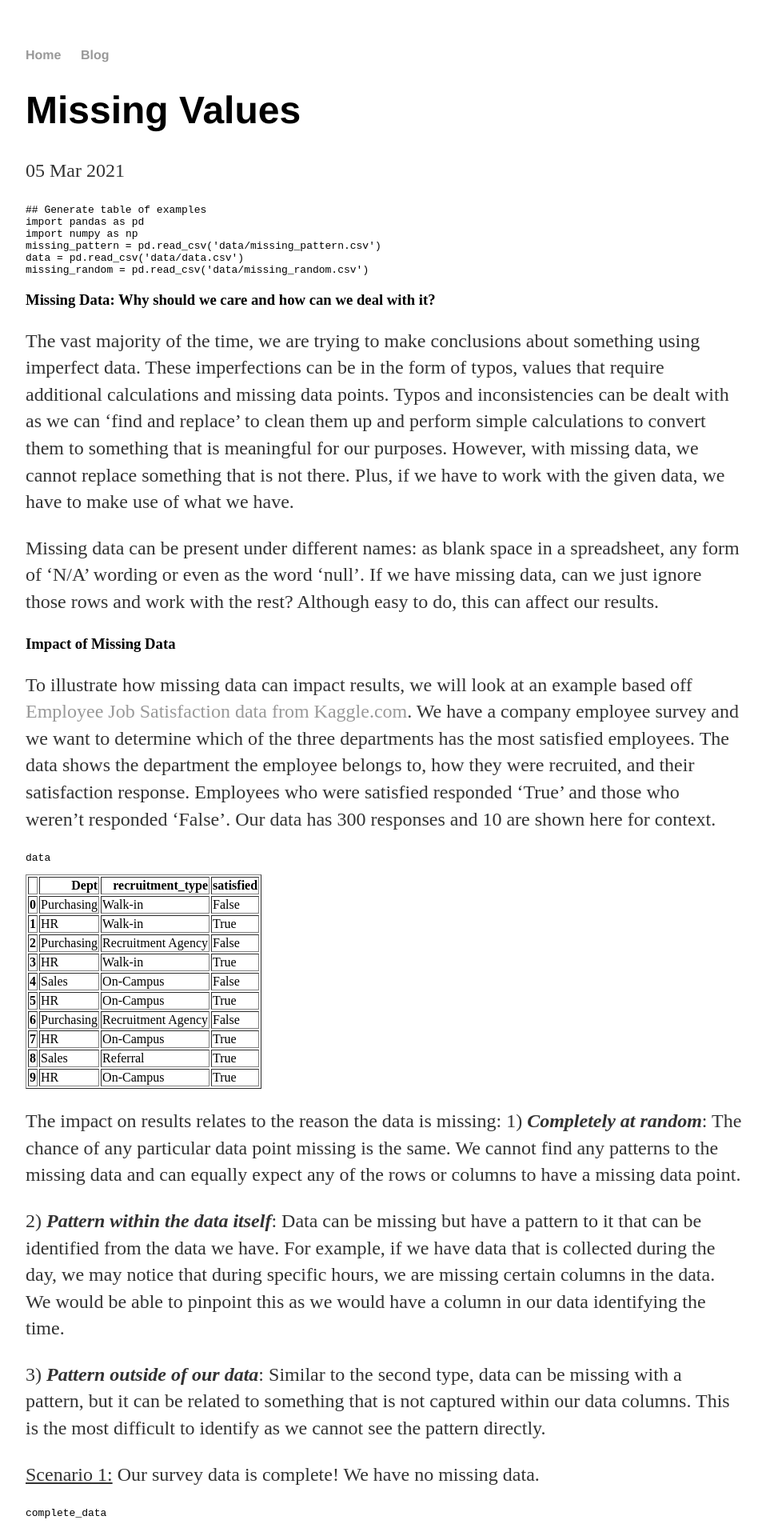
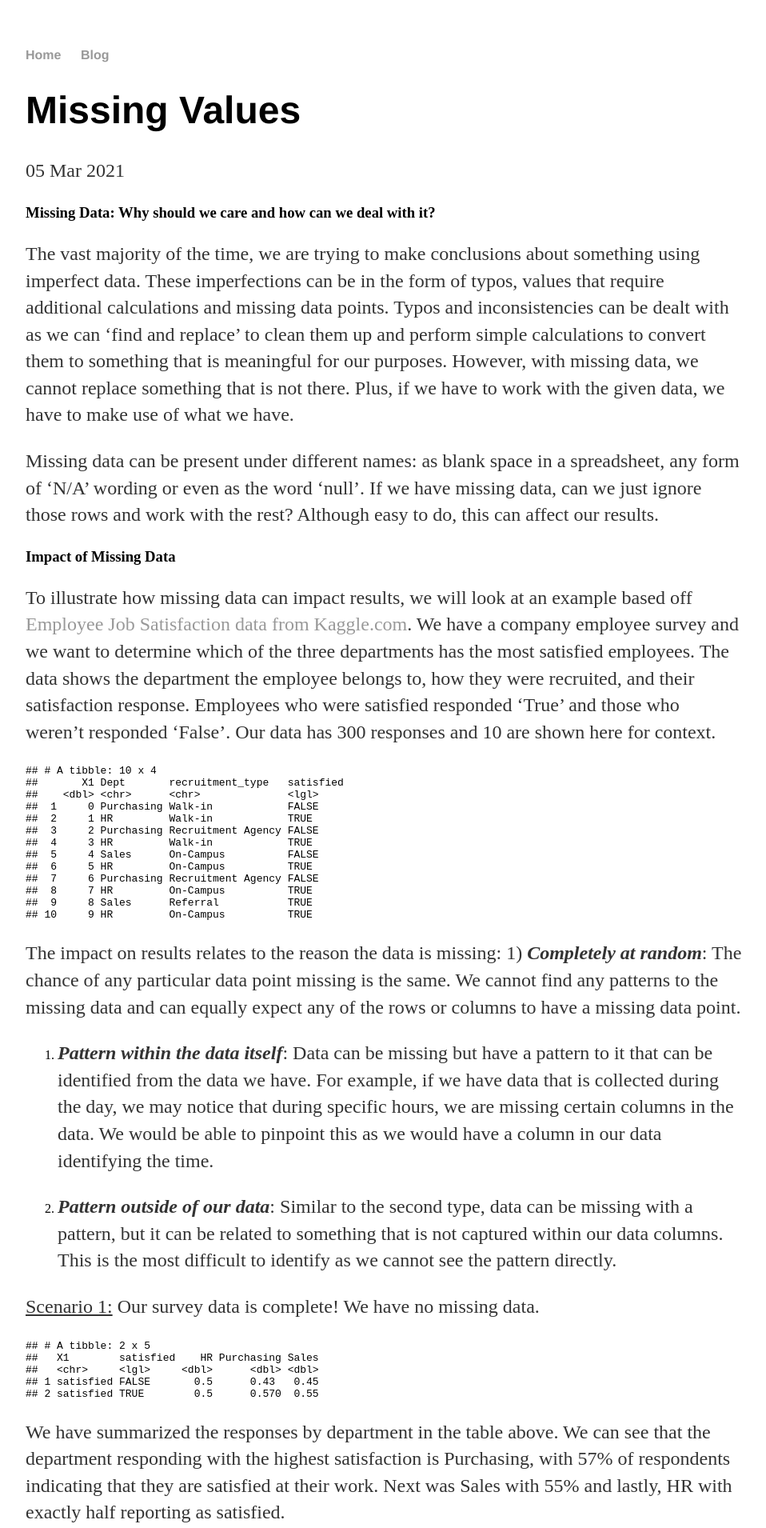
Before and after one commit to d-sel/d-sel.github.io, a Jekyll site: the page built from _posts/2021-03-05-missing-values.md, in a window 1280 px wide. Shown: the top 1910 px of the page at 80% size, without its empty margins (160-1118 px from the left). Built offline with Jekyll 4.4.1, drawn with Linux system fonts in a browser that asks for light colours; our own code applies the rules of GitHub Pages for plain Markdown files; some of the changed text lies outside the part shown.

````diff
--- a/_posts/2021-03-05-missing-values.md
+++ b/_posts/2021-03-05-missing-values.md
@@ -1,330 +1,146 @@
-```python
-## Generate table of examples
-import pandas as pd
-import numpy as np
-missing_pattern = pd.read_csv('data/missing_pattern.csv')
-data = pd.read_csv('data/data.csv')
-missing_random = pd.read_csv('data/missing_random.csv')
-```
-
 ### Missing Data: Why should we care and how can we deal with it?
 
-The vast majority of the time, we are trying to make conclusions about something using imperfect data. These imperfections can be in the form of typos, values that require additional calculations and missing data points. Typos and inconsistencies can be dealt with as we can ‘find and replace’ to clean them up and perform simple calculations to convert them to something that is meaningful for our purposes. However, with missing data, we cannot replace something that is not there. Plus, if we have to work with the given data, we have to make use of what we have.
+The vast majority of the time, we are trying to make conclusions about
+something using imperfect data. These imperfections can be in the form
+of typos, values that require additional calculations and missing data
+points. Typos and inconsistencies can be dealt with as we can ‘find and
+replace’ to clean them up and perform simple calculations to convert
+them to something that is meaningful for our purposes. However, with
+missing data, we cannot replace something that is not there. Plus, if we
+have to work with the given data, we have to make use of what we have.
 
-Missing data can be present under different names: as  blank space in a spreadsheet, any form of ‘N/A’ wording or even as the word ‘null’.
-If we have missing data, can we just ignore those rows and work with the rest? Although easy to do, this can affect our results.
+Missing data can be present under different names: as blank space in a
+spreadsheet, any form of ‘N/A’ wording or even as the word ‘null’. If we
+have missing data, can we just ignore those rows and work with the rest?
+Although easy to do, this can affect our results.
 
 ### Impact of Missing Data
 
-To illustrate how missing data can impact results, we will look at an example based off [Employee Job Satisfaction data from Kaggle.com](https://www.kaggle.com/mohamedharris/employee-satisfaction-index-dataset). We have a company employee survey and we want to determine which of the three departments has the most satisfied employees. The data shows the department the employee belongs to, how they were recruited, and their satisfaction response. Employees who were satisfied responded 'True' and those who weren't responded 'False'. Our data has 300 responses and 10 are shown here for context.
+To illustrate how missing data can impact results, we will look at an
+example based off [Employee Job Satisfaction data from
+Kaggle.com](https://www.kaggle.com/mohamedharris/employee-satisfaction-index-dataset).
+We have a company employee survey and we want to determine which of the
+three departments has the most satisfied employees. The data shows the
+department the employee belongs to, how they were recruited, and their
+satisfaction response. Employees who were satisfied responded ‘True’ and
+those who weren’t responded ‘False’. Our data has 300 responses and 10
+are shown here for context.
 
+    ## # A tibble: 10 x 4
+    ##       X1 Dept       recruitment_type   satisfied
+    ##    <dbl> <chr>      <chr>              <lgl>
+    ##  1     0 Purchasing Walk-in            FALSE
+    ##  2     1 HR         Walk-in            TRUE
+    ##  3     2 Purchasing Recruitment Agency FALSE
+    ##  4     3 HR         Walk-in            TRUE
+    ##  5     4 Sales      On-Campus          FALSE
+    ##  6     5 HR         On-Campus          TRUE
+    ##  7     6 Purchasing Recruitment Agency FALSE
+    ##  8     7 HR         On-Campus          TRUE
+    ##  9     8 Sales      Referral           TRUE
+    ## 10     9 HR         On-Campus          TRUE
 
-```python
-data
-```
+The impact on results relates to the reason the data is missing: 1)
+***Completely at random***: The chance of any particular data point
+missing is the same. We cannot find any patterns to the missing data and
+can equally expect any of the rows or columns to have a missing data
+point.
 
+1.  ***Pattern within the data itself***: Data can be missing but have a
+    pattern to it that can be identified from the data we have. For
+    example, if we have data that is collected during the day, we may
+    notice that during specific hours, we are missing certain columns in
+    the data. We would be able to pinpoint this as we would have a
+    column in our data identifying the time.
 
-
-
-<div>
-<style scoped>
-    .dataframe tbody tr th:only-of-type {
-        vertical-align: middle;
-    }
-
-    .dataframe tbody tr th {
-        vertical-align: top;
-    }
-
-    .dataframe thead th {
-        text-align: right;
-    }
-</style>
-<table border="1" class="dataframe">
-  <thead>
-    <tr style="text-align: right;">
-      <th></th>
-      <th>Dept</th>
-      <th>recruitment_type</th>
-      <th>satisfied</th>
-    </tr>
-  </thead>
-  <tbody>
-    <tr>
-      <th>0</th>
-      <td>Purchasing</td>
-      <td>Walk-in</td>
-      <td>False</td>
-    </tr>
-    <tr>
-      <th>1</th>
-      <td>HR</td>
-      <td>Walk-in</td>
-      <td>True</td>
-    </tr>
-    <tr>
-      <th>2</th>
-      <td>Purchasing</td>
-      <td>Recruitment Agency</td>
-      <td>False</td>
-    </tr>
-    <tr>
-      <th>3</th>
-      <td>HR</td>
-      <td>Walk-in</td>
-      <td>True</td>
-    </tr>
-    <tr>
-      <th>4</th>
-      <td>Sales</td>
-      <td>On-Campus</td>
-      <td>False</td>
-    </tr>
-    <tr>
-      <th>5</th>
-      <td>HR</td>
-      <td>On-Campus</td>
-      <td>True</td>
-    </tr>
-    <tr>
-      <th>6</th>
-      <td>Purchasing</td>
-      <td>Recruitment Agency</td>
-      <td>False</td>
-    </tr>
-    <tr>
-      <th>7</th>
-      <td>HR</td>
-      <td>On-Campus</td>
-      <td>True</td>
-    </tr>
-    <tr>
-      <th>8</th>
-      <td>Sales</td>
-      <td>Referral</td>
-      <td>True</td>
-    </tr>
-    <tr>
-      <th>9</th>
-      <td>HR</td>
-      <td>On-Campus</td>
-      <td>True</td>
-    </tr>
-  </tbody>
-</table>
-</div>
-
-
-
-The impact on results relates to the reason the data is missing:
-1)	***Completely at random***: The chance of any particular data point missing is the same.  We cannot find any patterns to the missing data and can equally expect any of the rows or columns to have a missing data point.
-
-2)	***Pattern within the data itself***: Data can be missing but have a pattern to it that can be identified from the data we have. For example, if we have data that is collected during the day, we may notice that during specific hours, we are missing certain columns in the data. We would be able to pinpoint this as we would have a column in our data identifying the time.
-
-3)	***Pattern outside of our data***: Similar to the second type, data can be missing with a pattern, but it can be related to something that is not captured within our data columns. This is the most difficult to identify as we cannot see the pattern directly.
-
-
+2.  ***Pattern outside of our data***: Similar to the second type, data
+    can be missing with a pattern, but it can be related to something
+    that is not captured within our data columns. This is the most
+    difficult to identify as we cannot see the pattern directly.
 
 <u>Scenario 1:</u> Our survey data is complete! We have no missing data.
 
+    ## # A tibble: 2 x 5
+    ##   X1        satisfied    HR Purchasing Sales
+    ##   <chr>     <lgl>     <dbl>      <dbl> <dbl>
+    ## 1 satisfied FALSE       0.5      0.43   0.45
+    ## 2 satisfied TRUE        0.5      0.570  0.55
 
-```python
-complete_data
-```
+We have summarized the responses by department in the table above. We
+can see that the department responding with the highest satisfaction is
+Purchasing, with 57% of respondents indicating that they are satisfied
+at their work. Next was Sales with 55% and lastly, HR with exactly half
+reporting as satisfied.
 
+<u>Scenario 2:</u> Our survey data has missing responses, but it’s
+completely random.
 
+    ## # A tibble: 2 x 5
+    ##   X1        satisfied    HR Purchasing Sales
+    ##   <chr>     <lgl>     <dbl>      <dbl> <dbl>
+    ## 1 satisfied FALSE       0.5      0.43  0.43
+    ## 2 satisfied TRUE        0.5      0.570 0.570
 
+Compared to our first scenario where we have no missing data, our
+results are generally similar. The percentages will fluctuate, but they
+are not very different.
 
-<div>
-<style scoped>
-    .dataframe tbody tr th:only-of-type {
-        vertical-align: middle;
-    }
+<u>Scenario 3:</u> Our survey data has missing responses, but there is a
+pattern to it.
 
-    .dataframe tbody tr th {
-        vertical-align: top;
-    }
+    ## # A tibble: 2 x 5
+    ##   X1        satisfied    HR Purchasing Sales
+    ##   <chr>     <lgl>     <dbl>      <dbl> <dbl>
+    ## 1 satisfied FALSE      0.49       0.45  0.39
+    ## 2 satisfied TRUE       0.51       0.55  0.61
 
-    .dataframe thead th {
-        text-align: right;
-    }
-</style>
-<table border="1" class="dataframe">
-  <thead>
-    <tr style="text-align: right;">
-      <th></th>
-      <th>Dept</th>
-      <th>HR</th>
-      <th>Purchasing</th>
-      <th>Sales</th>
-    </tr>
-    <tr>
-      <th></th>
-      <th>satisfied</th>
-      <th></th>
-      <th></th>
-      <th></th>
-    </tr>
-  </thead>
-  <tbody>
-    <tr>
-      <th rowspan="2" valign="top">satisfied</th>
-      <th>False</th>
-      <td>0.5</td>
-      <td>0.43</td>
-      <td>0.45</td>
-    </tr>
-    <tr>
-      <th>True</th>
-      <td>0.5</td>
-      <td>0.57</td>
-      <td>0.55</td>
-    </tr>
-  </tbody>
-</table>
-</div>
+In this scenario, there is a pattern to the missing data. If we could
+examine our data in detail, we would discover that most of the missing
+values were in the responses from Sales department employees who had
+been recruited On-Campus or using a Recruitment Agency. It turned out
+that they were more likely to not respond than to indicate that they
+were not satisfied because they were new hires. These patterns are
+usually context specific. A situation where there was a pattern outside
+of our data would be similar, except that we could not see it from the
+data we had. For instance, if there was a computer problem on the last
+day of the survey and parts of the responses from that day were not
+saved properly but we had no column indicating the day the employees
+filled out the survey.
 
-
-
-We have summarized the responses by department in the table above. We can see that the department responding with the highest satisfaction is Purchasing, with 57% of respondents indicating that they are satisfied at their work. Next was Sales with 55% and lastly, HR with exactly half reporting as satisfied.
-
-<u>Scenario 2:</u> Our survey data has missing responses, but it's completely random.
-
-
-```python
-missing_random
-```
-
-
-
-
-<div>
-<style scoped>
-    .dataframe tbody tr th:only-of-type {
-        vertical-align: middle;
-    }
-
-    .dataframe tbody tr th {
-        vertical-align: top;
-    }
-
-    .dataframe thead th {
-        text-align: right;
-    }
-</style>
-<table border="1" class="dataframe">
-  <thead>
-    <tr style="text-align: right;">
-      <th></th>
-      <th>Dept</th>
-      <th>HR</th>
-      <th>Purchasing</th>
-      <th>Sales</th>
-    </tr>
-    <tr>
-      <th></th>
-      <th>satisfied</th>
-      <th></th>
-      <th></th>
-      <th></th>
-    </tr>
-  </thead>
-  <tbody>
-    <tr>
-      <th rowspan="2" valign="top">satisfied</th>
-      <th>False</th>
-      <td>0.5</td>
-      <td>0.43</td>
-      <td>0.43</td>
-    </tr>
-    <tr>
-      <th>True</th>
-      <td>0.5</td>
-      <td>0.57</td>
-      <td>0.57</td>
-    </tr>
-  </tbody>
-</table>
-</div>
-
-
-
-Compared to our first scenario where we have no missing data, our results are generally similar. The percentages will fluctuate, but they are not very different.
-
-<u>Scenario 3:</u> Our survey data has missing responses, but there is a pattern to it.
-
-
-```python
-missing_pattern
-```
-
-
-
-
-<div>
-<style scoped>
-    .dataframe tbody tr th:only-of-type {
-        vertical-align: middle;
-    }
-
-    .dataframe tbody tr th {
-        vertical-align: top;
-    }
-
-    .dataframe thead th {
-        text-align: right;
-    }
-</style>
-<table border="1" class="dataframe">
-  <thead>
-    <tr style="text-align: right;">
-      <th></th>
-      <th>Dept</th>
-      <th>HR</th>
-      <th>Purchasing</th>
-      <th>Sales</th>
-    </tr>
-    <tr>
-      <th></th>
-      <th>satisfied</th>
-      <th></th>
-      <th></th>
-      <th></th>
-    </tr>
-  </thead>
-  <tbody>
-    <tr>
-      <th rowspan="2" valign="top">satisfied</th>
-      <th>False</th>
-      <td>0.49</td>
-      <td>0.45</td>
-      <td>0.39</td>
-    </tr>
-    <tr>
-      <th>True</th>
-      <td>0.51</td>
-      <td>0.55</td>
-      <td>0.61</td>
-    </tr>
-  </tbody>
-</table>
-</div>
-
-
-
-In this scenario, there is a pattern to the missing data. If we could examine our data in detail, we would discover that most of the missing values were in the responses from Sales department employees who had been recruited On-Campus or using a Recruitment Agency. It turned out that they were more likely to not respond than to indicate that they were not satisfied because they were new hires. These patterns are usually context specific. A situation where there was a pattern outside of our data would be similar, except that we could not see it from the data we had. For instance, if there was a computer problem on the last day of the survey and parts of the responses from that day were not saved properly but we had no column indicating the day the employees filled out the survey.
-
-If we take the approach of ignoring rows with missing responses, we overstate our percentage of satisfied employees. We can see that the percentage of Sales employees reporting as satisfied is up to 61%, higher than both Scenario 1 and 2.
+If we take the approach of ignoring rows with missing responses, we
+overstate our percentage of satisfied employees. We can see that the
+percentage of Sales employees reporting as satisfied is up to 61%,
+higher than both Scenario 1 and 2.
 
 ### Fixing Missing Data
 
-Once we have determined the type of missing data, we can now deal with it appropriately:
-- If our data is missing completely at random (scenario 2), then it is safe to ignore those rows. Prior to doing any sort of calculations with the data, we safely eliminate those rows and continue our work.
+Once we have determined the type of missing data, we can now deal with
+it appropriately:
 
-- If our missing data has a pattern within or outside of the dataset (scenario 3), we cannot ignore the rows. Instead, we should fill them with an appropriate value. This process is called imputation and there are many approaches that can be taken, some of which are simpler and others that require statistical calculations.
+-   If our data is missing completely at random (scenario 2), then it is
+    safe to ignore those rows. Prior to doing any sort of calculations
+    with the data, we safely eliminate those rows and continue our work.
 
-With numeric data, one of the simple approaches we can take is to populate the missing values of a column using the mean or mode (most frequent) of that column's existing data. An approach with text data is to group the rows and give all of the missing values within the same group the same value which helps to reflect some of the differences across groups which may provide more accuracy over using one value across the whole dataset.
+-   If our missing data has a pattern within or outside of the dataset
+    (scenario 3), we cannot ignore the rows. Instead, we should fill
+    them with an appropriate value. This process is called imputation
+    and there are many approaches that can be taken, some of which are
+    simpler and others that require statistical calculations.
+
+With numeric data, one of the simple approaches we can take is to
+populate the missing values of a column using the mean or mode (most
+frequent) of that column’s existing data. An approach with text data is
+to group the rows and give all of the missing values within the same
+group the same value which helps to reflect some of the differences
+across groups which may provide more accuracy over using one value
+across the whole dataset.
 
 ### Conclusion
 
-Missing data is something we all have to deal with; although it may not seem like an important aspect of our work, we must consider the importance of dealing with it properly or at least being aware of how our results may be affected. Once we classify our missing data, we can decide how to best deal with it. The simple approaches are usually sufficient, and if we decide that more complex methods are needed, we can explore more complex statistical approaches.
+Missing data is something we all have to deal with; although it may not
+seem like an important aspect of our work, we must consider the
+importance of dealing with it properly or at least being aware of how
+our results may be affected. Once we classify our missing data, we can
+decide how to best deal with it. The simple approaches are usually
+sufficient, and if we decide that more complex methods are needed, we
+can explore more complex statistical approaches.
````
Also changed, not shown: _posts/content.md (deleted, +0 -146 lines).
